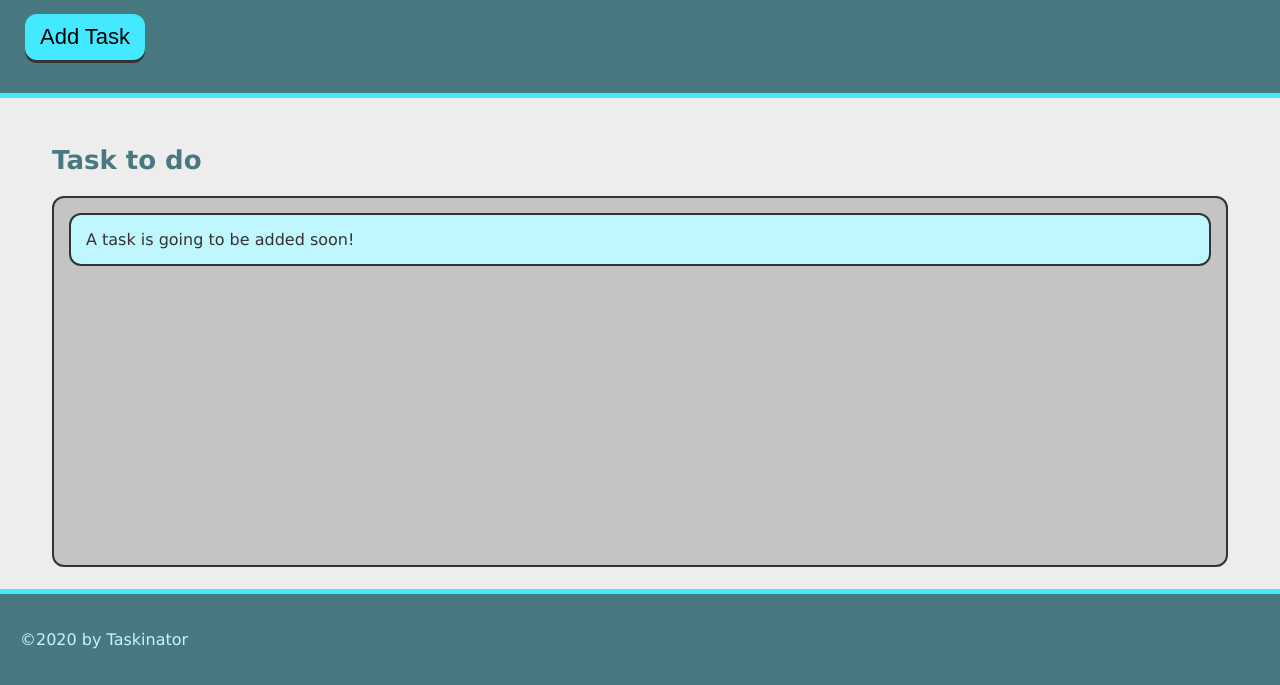
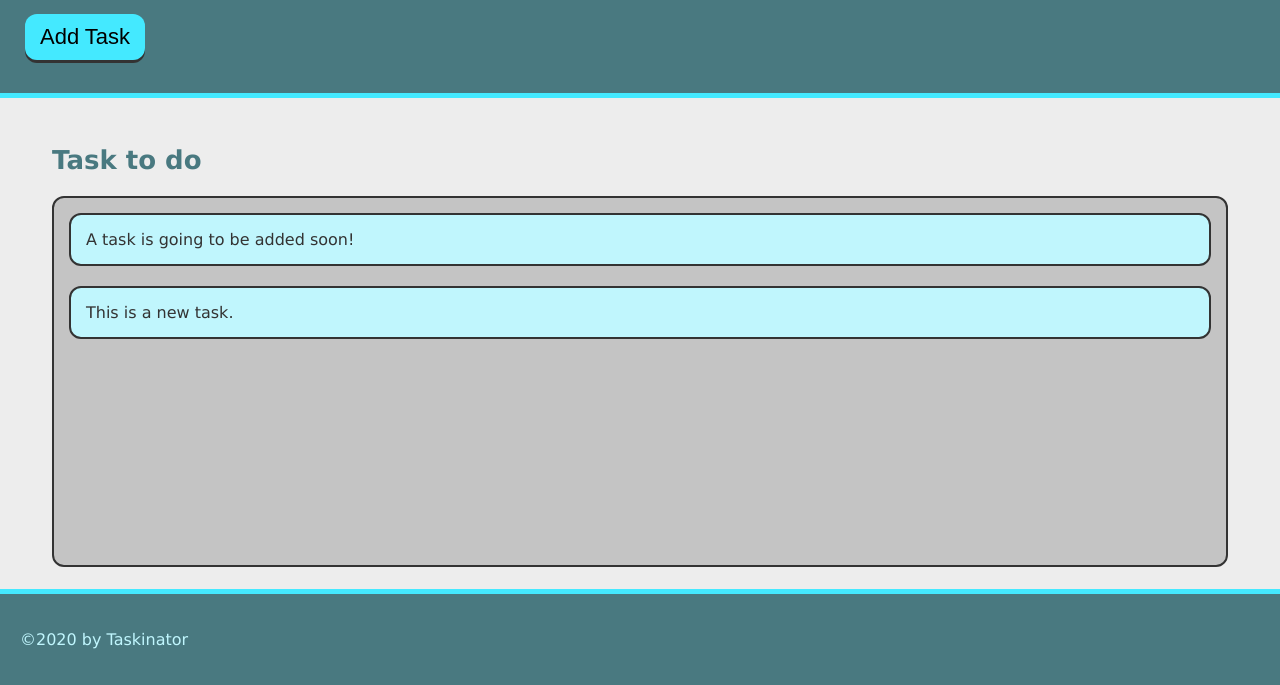
Before and after one commit to brivera14/Taskinator, a plain HTML site: page index.html in a window 1280 px wide. Both pictures are taken after a click on the button "Add Task". Shown: the part 115-800 px from the top of the page. Drawn offline with Linux system fonts and the light colour scheme.

Commit message:
Git Hub Issue #1, Initial Setup, resolved

```diff
--- a/assets/js/script.js
+++ b/assets/js/script.js
@@ -0,0 +1,11 @@
+var buttonEl = document.querySelector("#save-task");
+var tasksToDoEl = document.querySelector("#tasks-to-do");
+
+var createTaskHandler = function() {
+    var listItemEl = document.createElement("li");
+    listItemEl.className = "task-item";
+    listItemEl.textContent = "This is a new task. ";
+    tasksToDoEl.appendChild(listItemEl);
+}
+
+buttonEl.addEventListener("click", createTaskHandler);
--- a/index.html
+++ b/index.html
@@ -12,13 +12,13 @@
     <header>
         <h1 class="page-title">Taskinator</h1>
         <p>Click the button below to add a new task!</p>
-        <button class="btn" type="button">Add Task</button>
+        <button class="btn" id="save-task" type="button">Add Task</button>
     </header>
 
     <main class="page-content">
         <section class="task-list-wrapper">
             <h2 class="list-title">Task to do</h2>
-            <ul class="task-list">
+            <ul class="task-list" id="tasks-to-do">
                 <li class="task-item">A task is going to be added soon!</li>
             </ul>
         </section>
```
